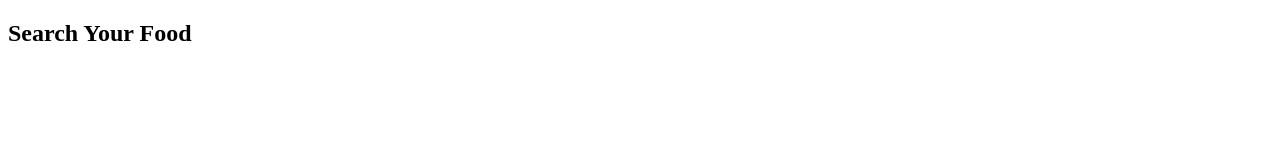
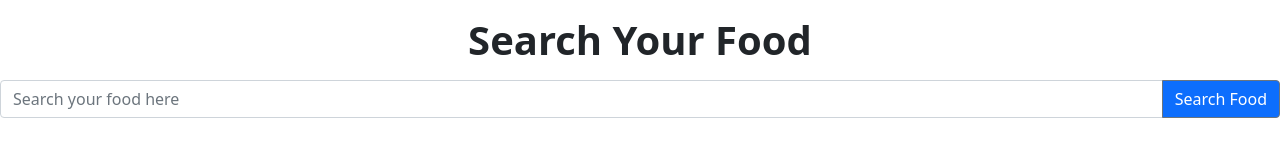
Before and after one commit to anwar-7/api-practic-food, a plain HTML site: page index.html in a window 1280 px wide. Drawn offline with nearby package versions, Linux system fonts and the light colour scheme.

Commit message:
second commit

```diff
--- a/index.html
+++ b/index.html
@@ -5,14 +5,48 @@
     <meta http-equiv="X-UA-Compatible" content="IE=edge" />
     <meta name="viewport" content="width=device-width, initial-scale=1.0" />
     <title>Food Service</title>
+    <!-- Bootstrap cdn link -->
+    <link
+      href="https://cdn.jsdelivr.net/npm/bootstrap@5.0.2/dist/css/bootstrap.min.css"
+      rel="stylesheet"
+      integrity="sha384-EVSTQN3/azprG1Anm3QDgpJLIm9Nao0Yz1ztcQTwFspd3yD65VohhpuuCOmLASjC"
+      crossorigin="anonymous"
+    />
   </head>
   <body>
     <main>
       <section>
-        <h1>Search Your Food</h1>
+        <h1 class="text-center fw-bold fs-1 my-3">Search Your Food</h1>
+        <!-- Search field here -->
+        <div class="input-group mb-3">
+          <!-- search input fields -->
+          <input
+            id="search-field"
+            type="text"
+            class="form-control"
+            placeholder="Search your food here"
+            aria-label="Search your food here"
+            aria-describedby="button-search"
+          />
+          <!-- search button -->
+          <button
+            class="btn btn-outline-secondary bg-primary text-white"
+            type="button"
+            id="button-search"
+          >
+            Search Food
+          </button>
+        </div>
       </section>
     </main>
+
     <!-- Bootstrap script link -->
+    <script
+      src="https://cdn.jsdelivr.net/npm/bootstrap@5.0.2/dist/js/bootstrap.bundle.min.js"
+      integrity="sha384-MrcW6ZMFYlzcLA8Nl+NtUVF0sA7MsXsP1UyJoMp4YLEuNSfAP+JcXn/tWtIaxVXM"
+      crossorigin="anonymous"
+    ></script>
+    <!-- My script link  -->
     <script src="js/app.js"></script>
   </body>
 </html>
```
